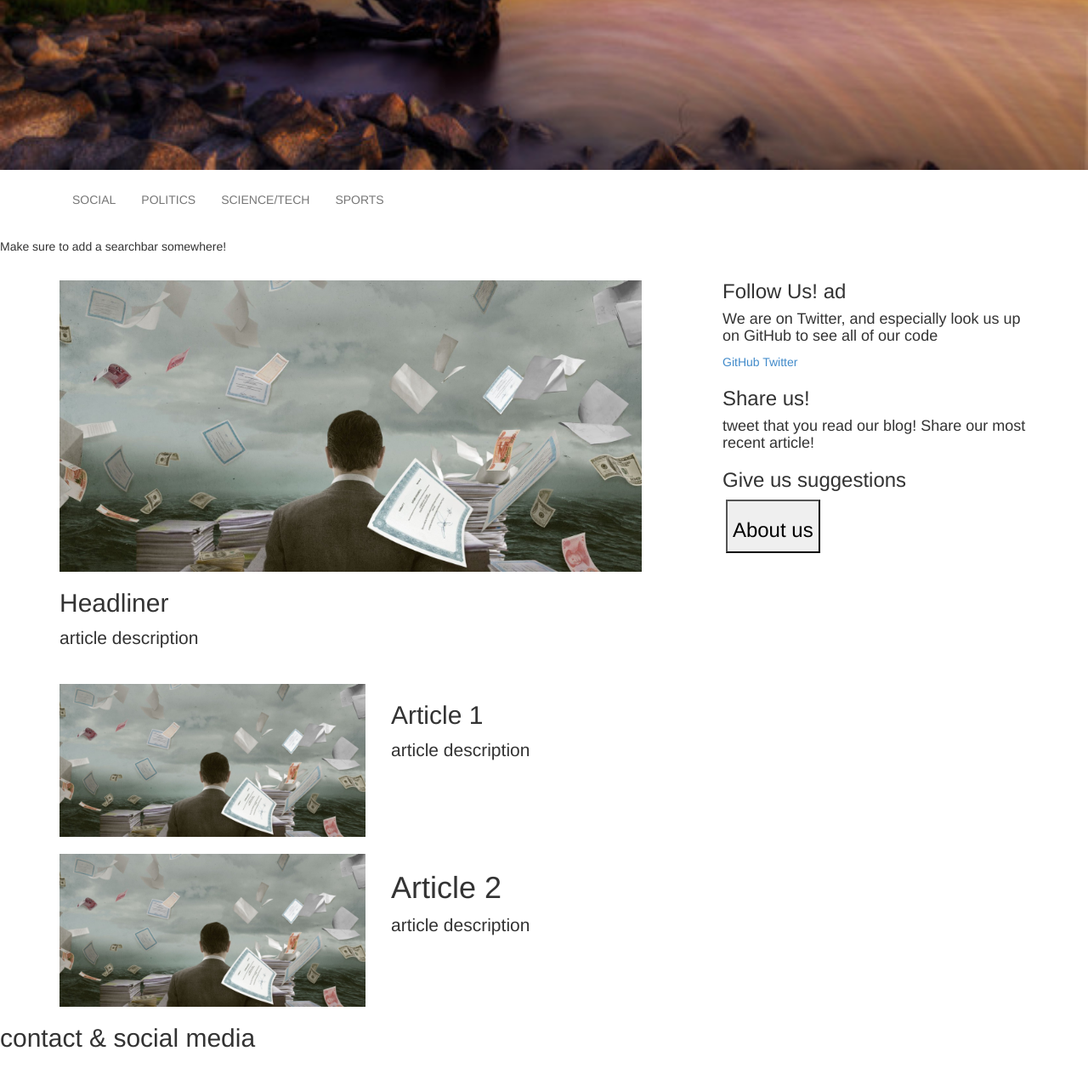
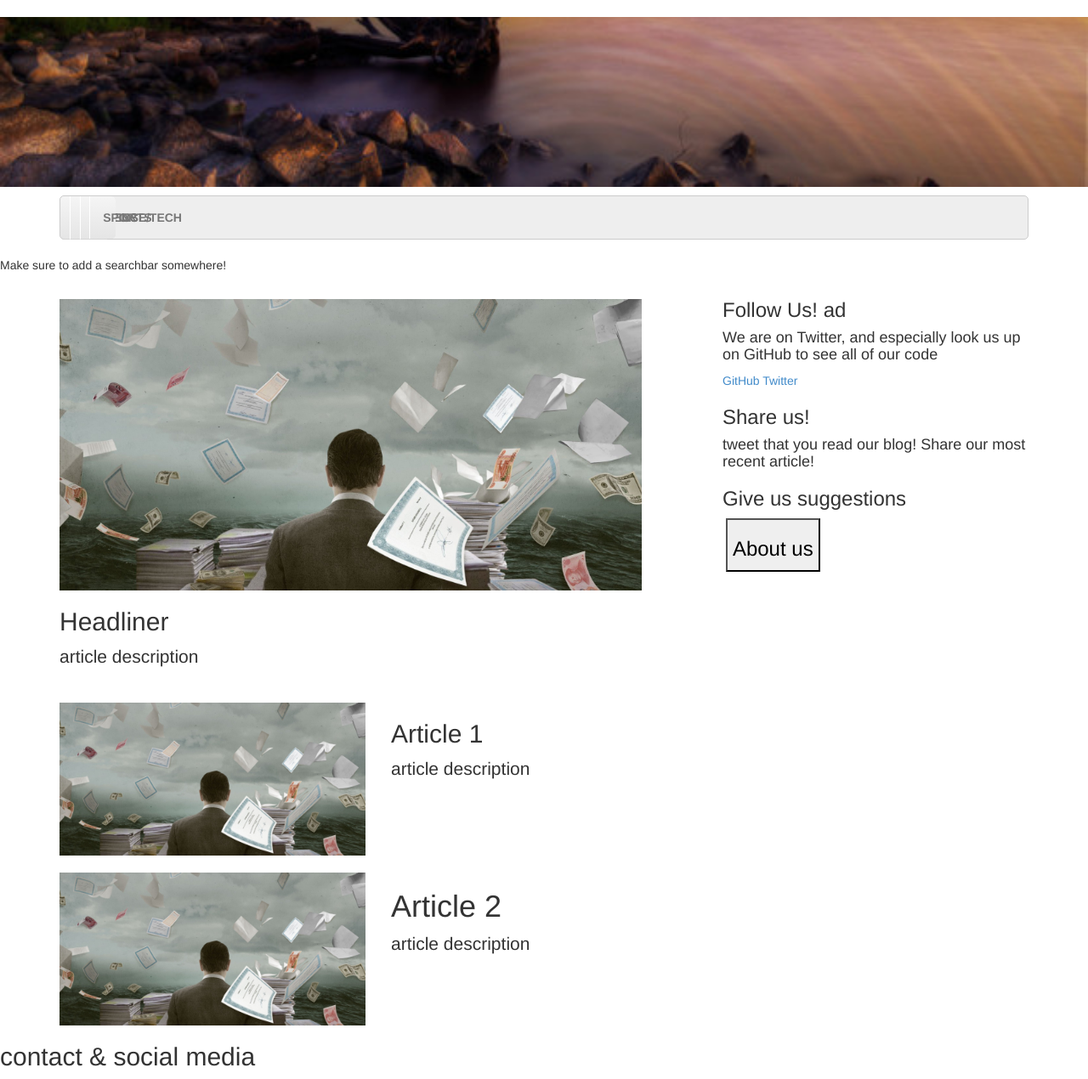
Before and after one commit to carterfawson/TheCreativeTruth, a Django app: template templates/index.html in a window 1280 px wide. Shown: the whole page at 85% size. Before the commit the page ends 1233 px from the top, so only its background shows below. Run offline with Django 3.2, Linux system fonts and the light colour scheme; the template is opened without the code that fills it, so the values that code supplies are empty; some libraries are stand-ins or nearby versions.

Commit message:
WIP header

```diff
--- a/templates/index.html
+++ b/templates/index.html
@@ -11,7 +11,7 @@
     <!-- Bootstrap core CSS -->
     <link href="{% static 'blog/css/bootstrap.min.css' %}" rel="stylesheet">
     <link href="{% static 'blog/css/index.css' %}" rel="stylesheet">
-    <!--<link href="{% static 'blog/css/navbar_justified.css' %}" rel="stylesheet">-->
+    <link href="{% static 'blog/css/navbar_justified.css' %}" rel="stylesheet">
 </head>
 <body>
 <!-- Header, branding, and navigation(and search) -->
@@ -19,7 +19,7 @@
     <h1 class="imghead text-hide">The Creative Truth</h1>
     <nav class="navbar navbar-default navbar-custom">
        <div class="container custom-nav-container">
-            <ul class="nav navbar-nav custom-nav-list">
+            <ul class="nav navbar-nav custom-nav-list nav-justified">
                 <li><a href="social.html" title="social">SOCIAL</a></li>
                 <li><a href="politics.html" title="politics">POLITICS</a></li>
                 <li><a href="science-tech.html" title="science-tech">SCIENCE/TECH</a></li>
```
